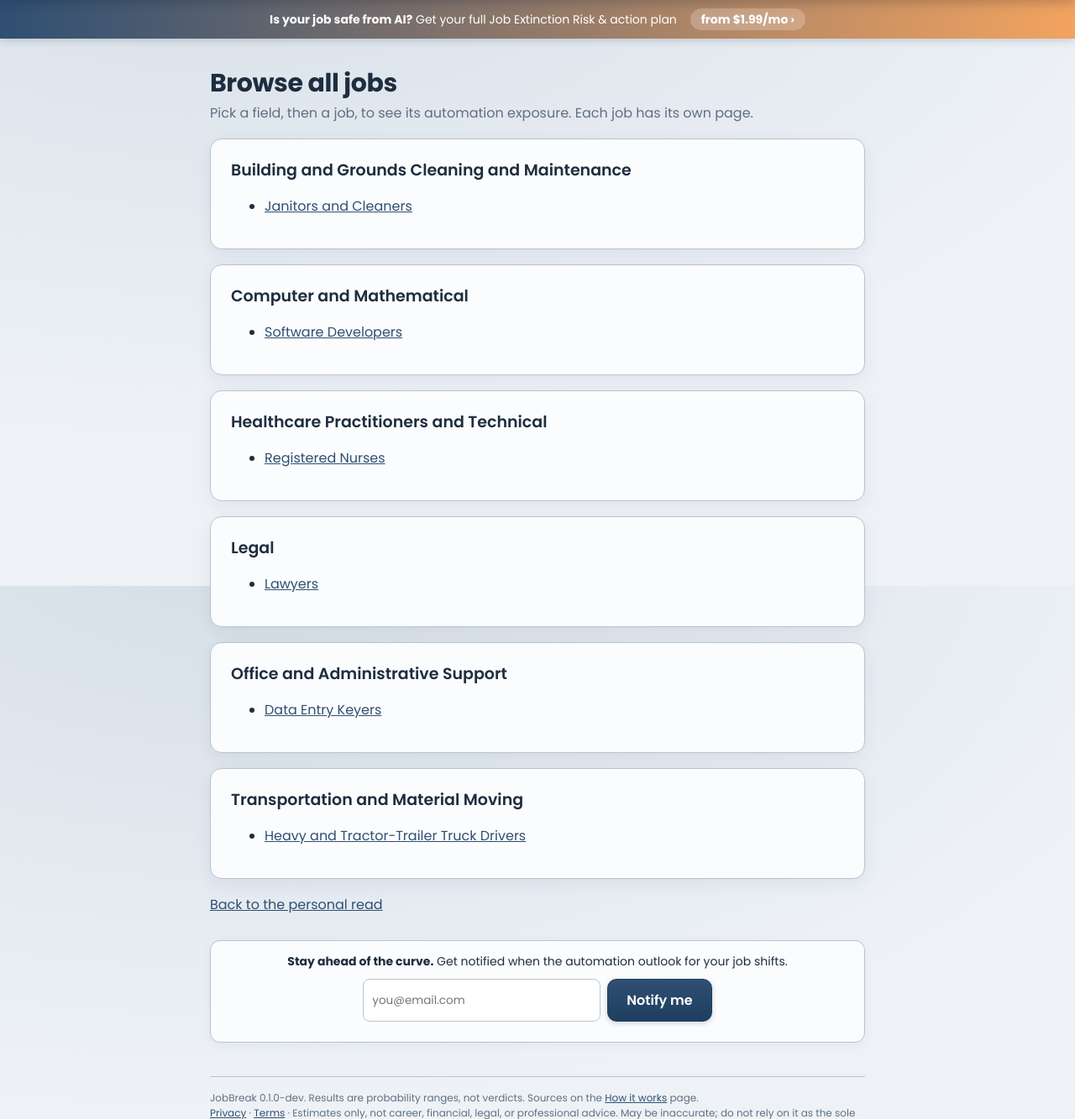
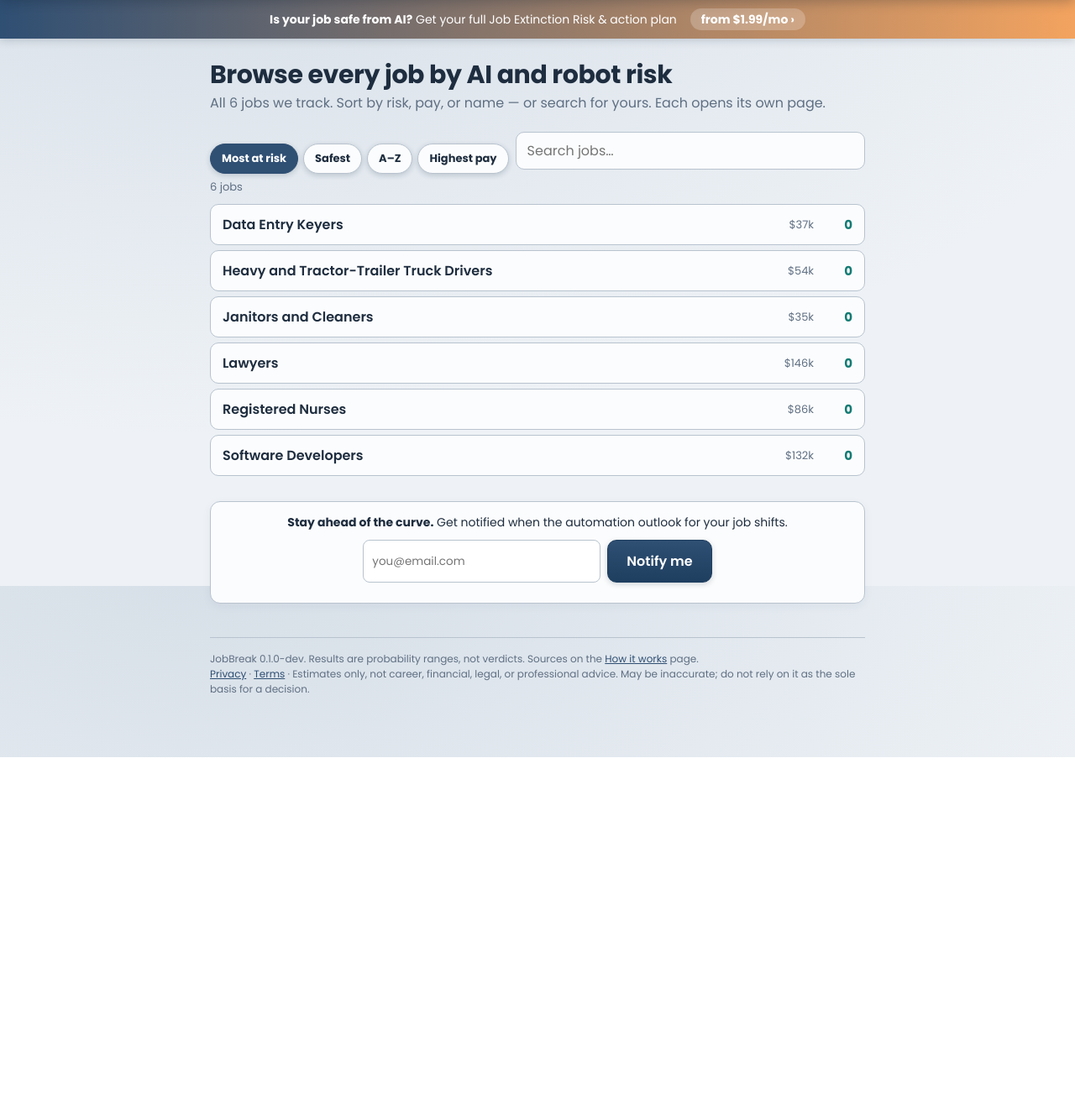
Before and after one commit to riddimrida22/jobcast, a Flask app: page /jobs in a window 1280 px wide. Shown: the part 102-1435 px from the top of the page at 84% size. After the commit the page ends 1004 px from the top, so only its background shows below. Run offline with Flask 3, Linux system fonts and the light colour scheme; data comes from the database, SQL or seed files in the repository.

Commit message:
Browse page: user-choosable sorting (risk, pay, A-Z) + search
Rebuild /jobs from a static field-grouped link list into a sortable,
searchable list of every tracked job: sort by Most at risk / Safest /
A-Z / Highest pay, a live search filter, and 'show more' paging. Each row
shows pay and a colour-coded AI+robot risk score and links to its page.
The route now passes a flat jobs list (soc, title, base risk, wage) built
from all_occupations, same risk computation as the home ticker.

Co-Authored-By: Claude Opus 4.8 <noreply@anthropic.com>

```diff
--- a/server/__init__.py
+++ b/server/__init__.py
@@ -326,8 +326,16 @@ def create_app() -> Flask:
 
     @app.get("/jobs")
     def browse_jobs():
+        jobs = []
+        for o in engine.snapshot.all_occupations():
+            jobs.append({
+                "soc": o["soc"],
+                "title": o["title"],
+                "base": round(max(o.get("ai") or 0, o.get("robo") or 0) * 100),
+                "wage": o.get("median_wage_national") or 0,
+            })
         return render_template("jobs.html", version=VERSION, licensed=engine.snapshot.licensed,
-                               families=engine.snapshot.families())
+                               families=engine.snapshot.families(), jobs=jobs)
 
     @app.get("/jobs/<soc>")
     def occupation_page(soc):
--- a/server/templates/jobs.html
+++ b/server/templates/jobs.html
@@ -1,16 +1,92 @@
 {% extends "base.html" %}
-{% block title %}Will AI Replace Your Job? Browse 900+ Jobs by Risk | JobBreak{% endblock %}
-{% block description %}See the AI and robot Job Extinction Risk for 900+ occupations, from real O*NET and BLS data. Find your job and see how exposed it is, with a timeline.{% endblock %}
+{% block title %}Browse all jobs by AI and robot risk | JobBreak{% endblock %}
+{% block description %}Browse every occupation we track, sorted by AI and robot Job Extinction Risk, pay, or name. Real O*NET and BLS data, with a page for each job.{% endblock %}
 {% block content %}
-<h1>Browse all jobs</h1>
-<p class="lead">Pick a field, then a job, to see its automation exposure. Each job has its own page.</p>
-{% for f in families %}
-<div class="card">
-  <h2 style="margin-top:0">{{ f.name }}</h2>
-  <ul>
-    {% for j in f.jobs %}<li><a href="/jobs/{{ j.soc }}">{{ j.title }}</a></li>{% endfor %}
-  </ul>
+<style>
+  .jb-head { margin:0 0 4px; }
+  .jb-lead { color:var(--muted); margin:0 0 16px; }
+  .jb-tools { display:flex; flex-wrap:wrap; gap:8px; align-items:center; margin:0 0 6px; }
+  .jb-sort { display:flex; flex-wrap:wrap; gap:6px; }
+  .jb-sort button { font:inherit; font-size:13px; font-weight:700; padding:7px 13px; border-radius:999px;
+    border:1px solid var(--line); background:var(--card); color:var(--ink); cursor:pointer; }
+  .jb-sort button.on { background:var(--primary); color:#fff; border-color:var(--primary); }
+  #jb-filter { font:inherit; padding:9px 13px; border-radius:10px; border:1px solid var(--line);
+    background:var(--card); color:var(--ink); flex:1; min-width:160px; box-sizing:border-box; }
+  .jb-count { color:var(--muted); font-size:13px; margin:6px 0 10px; }
+  .jb-list { display:flex; flex-direction:column; gap:6px; }
+  .jb-row { display:flex; align-items:center; gap:12px; padding:11px 14px; border:1px solid var(--line);
+    border-radius:10px; background:var(--card); text-decoration:none; color:var(--ink); }
+  .jb-row:hover { border-color:var(--accent); }
+  .jb-t { flex:1; font-weight:600; }
+  .jb-pay { color:var(--muted); font-size:13px; white-space:nowrap; }
+  .jb-risk { font-weight:800; font-size:15px; min-width:34px; text-align:right; }
+  .jb-risk.hi { color:var(--red); } .jb-risk.md { color:#c0792e; } .jb-risk.lo { color:var(--green); }
+  .jb-more { text-align:center; margin:14px 0 0; }
+  .jb-more button { font:inherit; font-weight:700; padding:10px 20px; border-radius:10px;
+    border:1px solid var(--line); background:var(--card); color:var(--ink); cursor:pointer; }
+</style>
+<h1 class="jb-head">Browse every job by AI and robot risk</h1>
+<p class="jb-lead">All {{ jobs|length }} jobs we track. Sort by risk, pay, or name &mdash; or search for yours. Each opens its own page.</p>
+<div class="jb-tools">
+  <div class="jb-sort" id="jb-sort">
+    <button type="button" data-sort="risk" class="on">Most at risk</button>
+    <button type="button" data-sort="safe">Safest</button>
+    <button type="button" data-sort="az">A&ndash;Z</button>
+    <button type="button" data-sort="pay">Highest pay</button>
+  </div>
+  <input id="jb-filter" type="search" placeholder="Search jobs&hellip;" aria-label="Search jobs">
 </div>
-{% endfor %}
-<p><a href="/">Back to the personal read</a></p>
+<div class="jb-count" id="jb-count"></div>
+<div class="jb-list" id="jb-list"></div>
+<div class="jb-more" id="jb-more" hidden><button type="button" id="jb-more-btn">Show more</button></div>
+<script id="jobs-data" type="application/json">{{ jobs|tojson }}</script>
+<script>
+(function () {
+  var DATA = JSON.parse(document.getElementById('jobs-data').textContent);
+  var listEl = document.getElementById('jb-list'), countEl = document.getElementById('jb-count');
+  var moreEl = document.getElementById('jb-more'), moreBtn = document.getElementById('jb-more-btn');
+  var filter = document.getElementById('jb-filter');
+  var sort = 'risk', q = '', shown = 0, PAGE = 60, current = [];
+  function band(n) { return n >= 66 ? 'hi' : (n >= 33 ? 'md' : 'lo'); }
+  function money(w) { return w ? '$' + Math.round(w / 1000) + 'k' : ''; }
+  var SORTS = {
+    risk: function (a, b) { return b.base - a.base || a.title.localeCompare(b.title); },
+    safe: function (a, b) { return a.base - b.base || a.title.localeCompare(b.title); },
+    az:   function (a, b) { return a.title.localeCompare(b.title); },
+    pay:  function (a, b) { return (b.wage || 0) - (a.wage || 0) || a.title.localeCompare(b.title); }
+  };
+  function render(reset) {
+    if (reset) { shown = 0; listEl.innerHTML = ''; }
+    var slice = current.slice(shown, shown + PAGE);
+    var frag = document.createDocumentFragment();
+    slice.forEach(function (j) {
+      var a = document.createElement('a'); a.className = 'jb-row'; a.href = '/jobs/' + j.soc;
+      var t = document.createElement('span'); t.className = 'jb-t'; t.textContent = j.title; a.appendChild(t);
+      if (j.wage) { var p = document.createElement('span'); p.className = 'jb-pay'; p.textContent = money(j.wage); a.appendChild(p); }
+      var r = document.createElement('span'); r.className = 'jb-risk ' + band(j.base); r.textContent = j.base; a.appendChild(r);
+      frag.appendChild(a);
+    });
+    listEl.appendChild(frag);
+    shown += slice.length;
+    moreEl.hidden = shown >= current.length;
+  }
+  function apply() {
+    current = DATA.filter(function (j) { return !q || j.title.toLowerCase().indexOf(q) !== -1; });
+    current.sort(SORTS[sort]);
+    countEl.textContent = current.length + ' job' + (current.length === 1 ? '' : 's');
+    render(true);
+  }
+  document.getElementById('jb-sort').addEventListener('click', function (e) {
+    var b = e.target.closest('button'); if (!b) return;
+    sort = b.getAttribute('data-sort');
+    this.querySelectorAll('button').forEach(function (x) { x.classList.toggle('on', x === b); });
+    apply();
+  });
+  var tmr; filter.addEventListener('input', function () {
+    clearTimeout(tmr); tmr = setTimeout(function () { q = filter.value.trim().toLowerCase(); apply(); }, 120);
+  });
+  moreBtn.addEventListener('click', function () { render(false); });
+  apply();
+})();
+</script>
 {% endblock %}
```
